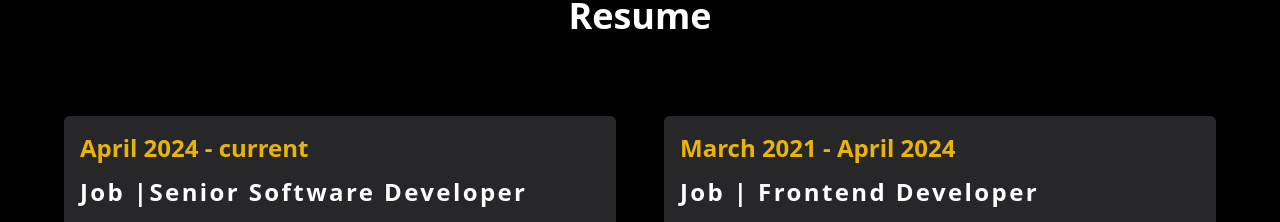
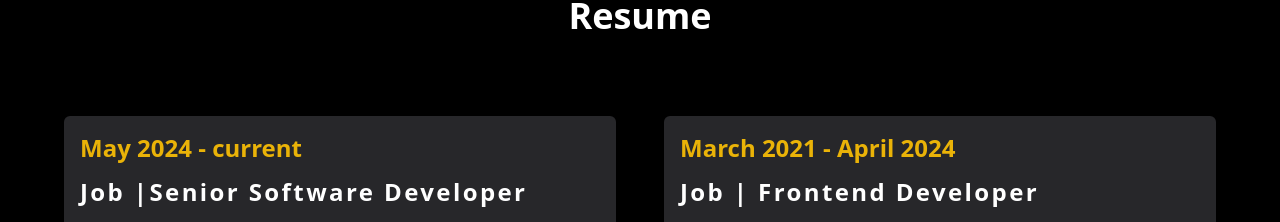
Before and after one commit to itslakshyayadav/my-portfolio, a React (Vite) app: page / in a window 1280 px wide. Shown: the part 1480-1702 px from the top of the page. Built offline with nearby package versions, Linux system fonts and the light colour scheme.

Commit message:
resume update

```diff
--- a/src/pages/Resume.jsx
+++ b/src/pages/Resume.jsx
@@ -11,7 +11,7 @@ export default function Resume() {
           <div className="grid grid-cols-1 sm:grid-cols-1 md:grid-cols-2 lg:grid-cols-2 gap-6 lg:gap-12">
             <div className="bg-zinc-800 rounded-md flex flex-col gap-3 py-4 px-4">
               <h1 className="text-xl lg:text-2xl text-yellow-500 font-bold">
-                April 2024 - current
+                May 2024 - current
               </h1>
 
               <h2 className="text-2xl tracking-widest font-semibold">
```
